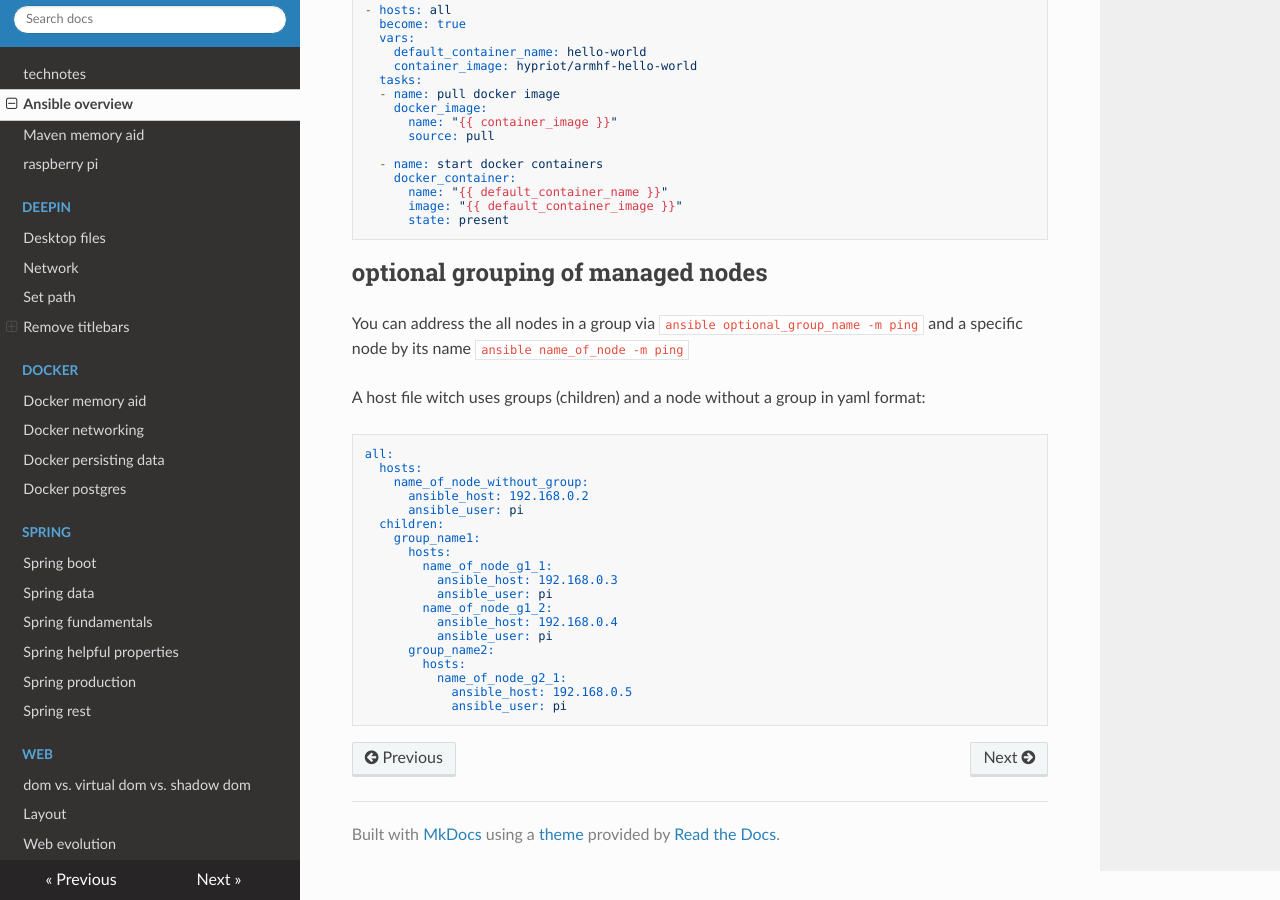
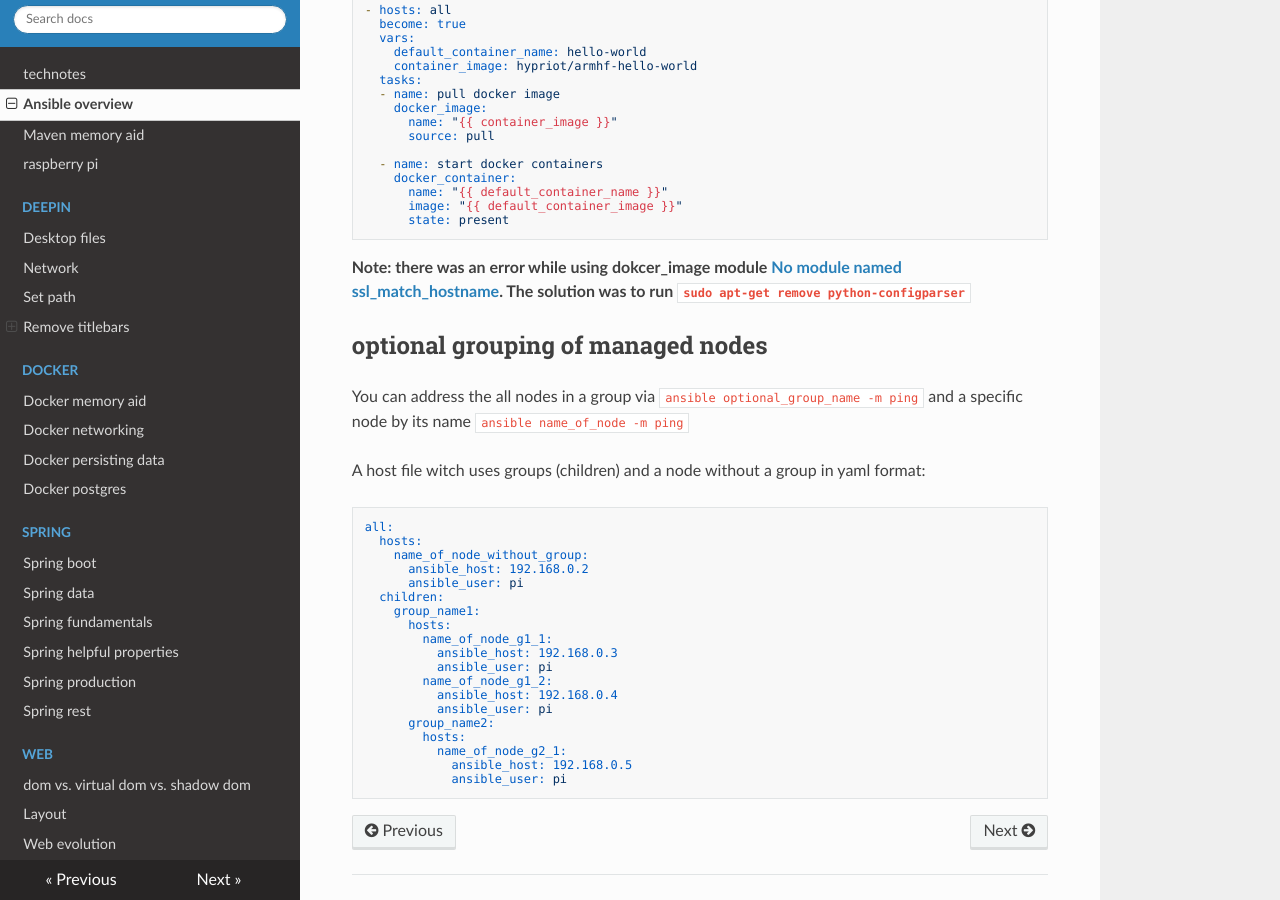
Before and after one commit to organicaudio/useful-code-snippets2, an MkDocs documentation site: the page built from docs/ansible-overview.md, in a window 1280 px wide and 900 px high, scrolled down 2034 px. Built offline with MkDocs 1.6.1, drawn with Linux system fonts in a browser that asks for light colours; nearby versions of some CDN libraries.

Commit message:
on pip error

````diff
--- a/docs/ansible-overview.md
+++ b/docs/ansible-overview.md
@@ -108,6 +108,8 @@ start docker container:
       state: present
 ```
 
+**Note: there was an error while using dokcer_image module [No module named ssl_match_hostname](https://github.com/docker/docker-py/issues/1502). The solution was to run `sudo apt-get remove python-configparser`**
+
 ## optional grouping of managed nodes
 
 You can address the all nodes in a group via `ansible optional_group_name -m ping` and a specific node by its name `ansible name_of_node -m ping`
````
